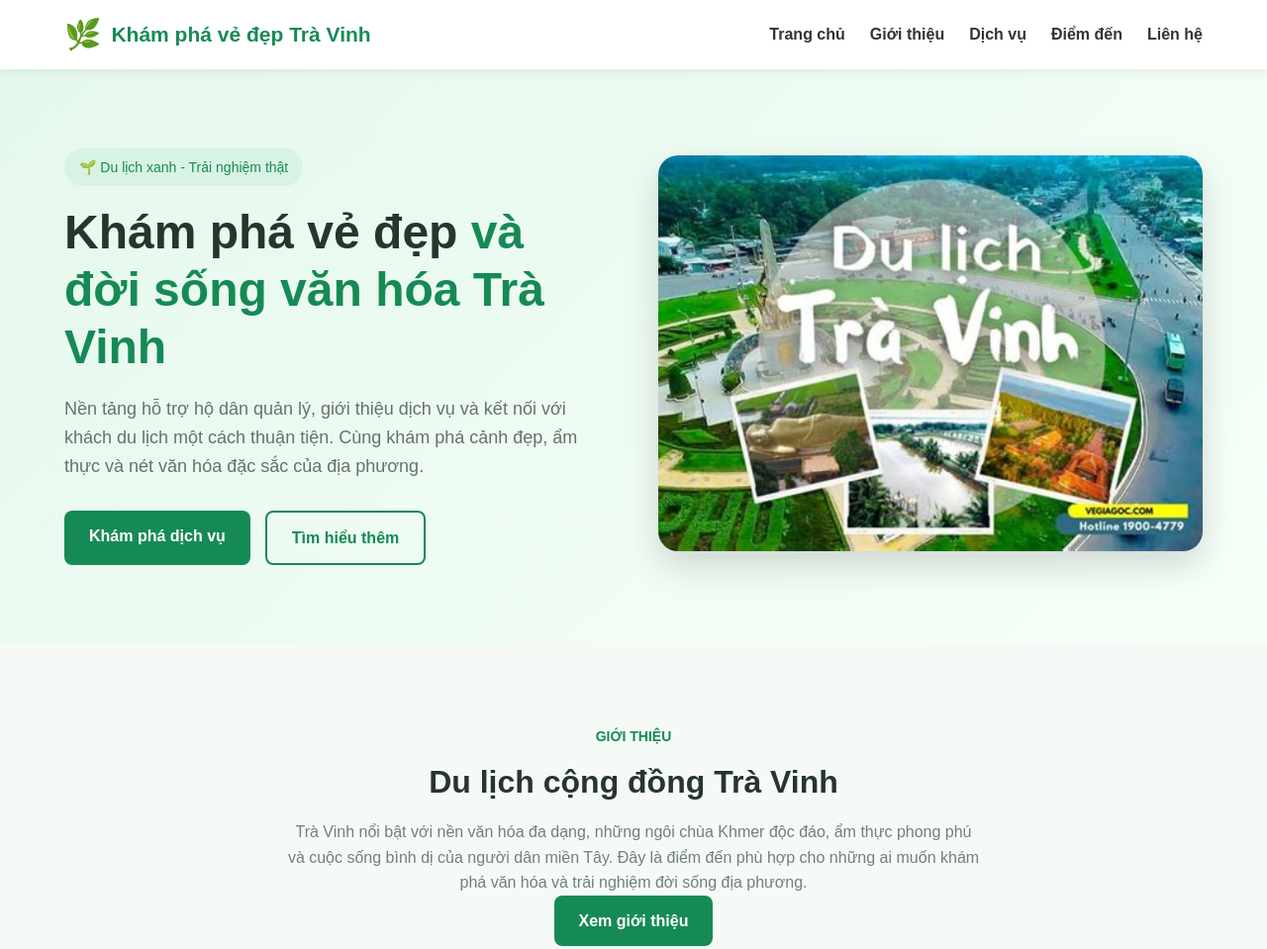
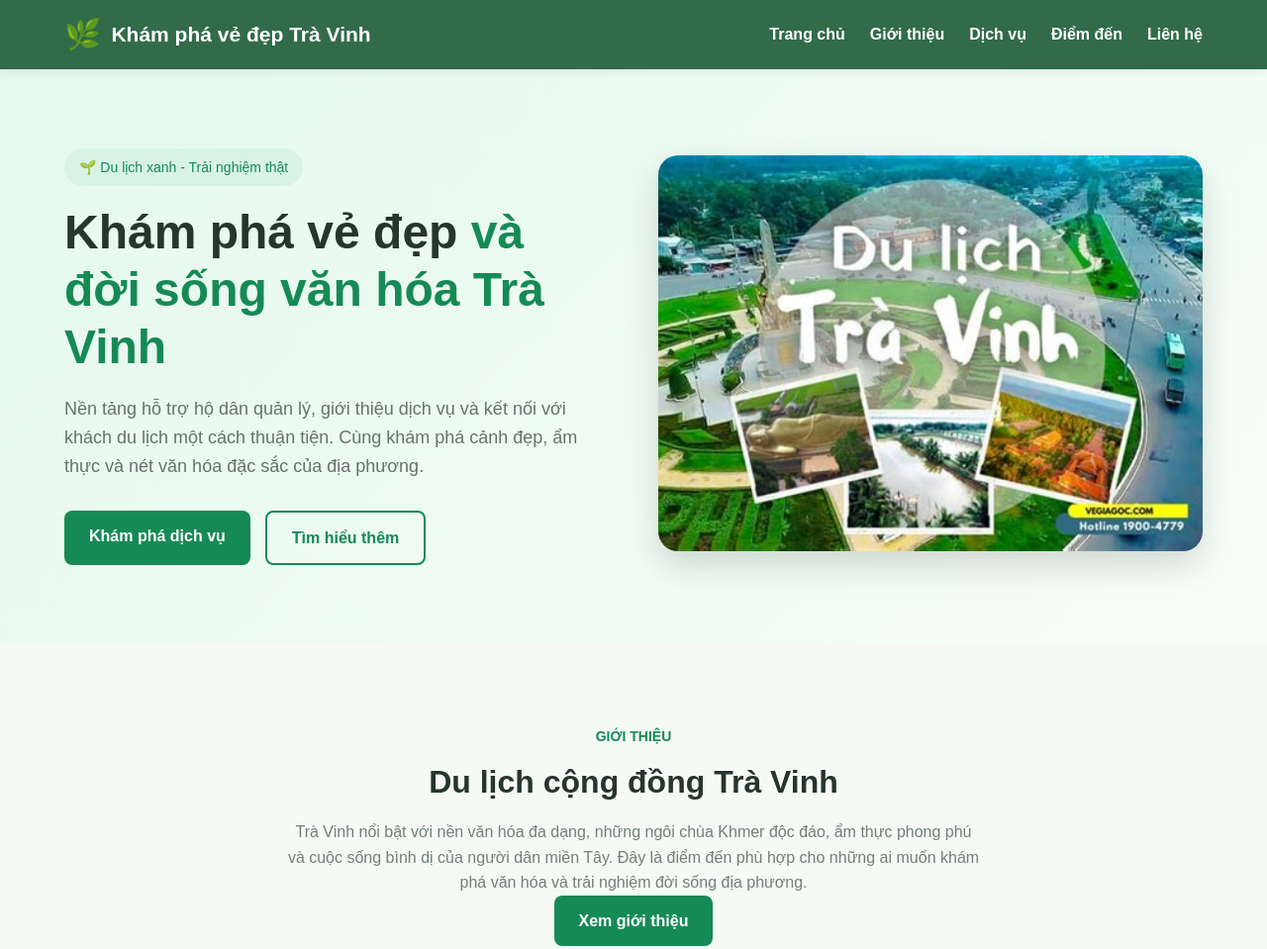
Before and after one commit to nhutphuong496/csn-da24tta-huynhnhutphuong-dulichcongdong, a plain HTML site: page index.html in a window 1280 px wide. Shown: the top 959 px of the page at 99% size. Drawn offline with Linux system fonts and the light colour scheme.

Commit message:
21.11.2026

```diff
--- a/csn-da24tta-huynhnhutphuong-dulichcongdong/css/style.css
+++ b/csn-da24tta-huynhnhutphuong-dulichcongdong/css/style.css
@@ -1,3 +1,4 @@
+
 * {
     margin: 0;
     padding: 0;
@@ -25,7 +26,7 @@ body {
 /* HEADER */
 
 .header {
-    background: #ffffff;
+    background: #326b49;
     position: sticky;
     top: 0;
     z-index: 1000;
@@ -43,7 +44,7 @@ body {
     display: flex;
     align-items: center;
     gap: 10px;
-    color: #168a55;
+    color: #ffffff;
 }
 
 .logo span {
@@ -52,6 +53,7 @@ body {
 
 .logo h2 {
     font-size: 21px;
+    color: #ffffff;
 }
 
 .navbar {
@@ -61,12 +63,12 @@ body {
 
 .navbar a {
     text-decoration: none;
-    color: #333;
+    color: #ffffff;
     font-weight: 600;
 }
 
 .navbar a:hover {
-    color: #168a55;
+    color: #d1f5dc;
 }
 
 .menu-btn {
@@ -75,6 +77,7 @@ body {
     background: none;
     font-size: 26px;
     cursor: pointer;
+    color: #ffffff;
 }
 
 
@@ -393,7 +396,7 @@ footer {
         top: 70px;
         left: 0;
         width: 100%;
-        background: white;
+        background: #326b49;
         flex-direction: column;
         padding: 20px;
         box-shadow: 0 5px 10px rgba(0,0,0,0.1);
--- a/css/style.css
+++ b/css/style.css
@@ -1,3 +1,4 @@
+
 * {
     margin: 0;
     padding: 0;
@@ -25,7 +26,7 @@ body {
 /* HEADER */
 
 .header {
-    background: #ffffff;
+    background: #326b49;
     position: sticky;
     top: 0;
     z-index: 1000;
@@ -43,7 +44,7 @@ body {
     display: flex;
     align-items: center;
     gap: 10px;
-    color: #168a55;
+    color: #ffffff;
 }
 
 .logo span {
@@ -52,6 +53,7 @@ body {
 
 .logo h2 {
     font-size: 21px;
+    color: #ffffff;
 }
 
 .navbar {
@@ -61,12 +63,12 @@ body {
 
 .navbar a {
     text-decoration: none;
-    color: #333;
+    color: #ffffff;
     font-weight: 600;
 }
 
 .navbar a:hover {
-    color: #168a55;
+    color: #d1f5dc;
 }
 
 .menu-btn {
@@ -75,6 +77,7 @@ body {
     background: none;
     font-size: 26px;
     cursor: pointer;
+    color: #ffffff;
 }
 
 
@@ -393,7 +396,7 @@ footer {
         top: 70px;
         left: 0;
         width: 100%;
-        background: white;
+        background: #326b49;
         flex-direction: column;
         padding: 20px;
         box-shadow: 0 5px 10px rgba(0,0,0,0.1);
```
Also changed, not shown: csn-da24tta-huynhnhutphuong-dulichcongdong/html/dich-vu.html (+1 -0 lines), html/dich-vu.html (+1 -0 lines), 1 other file.
